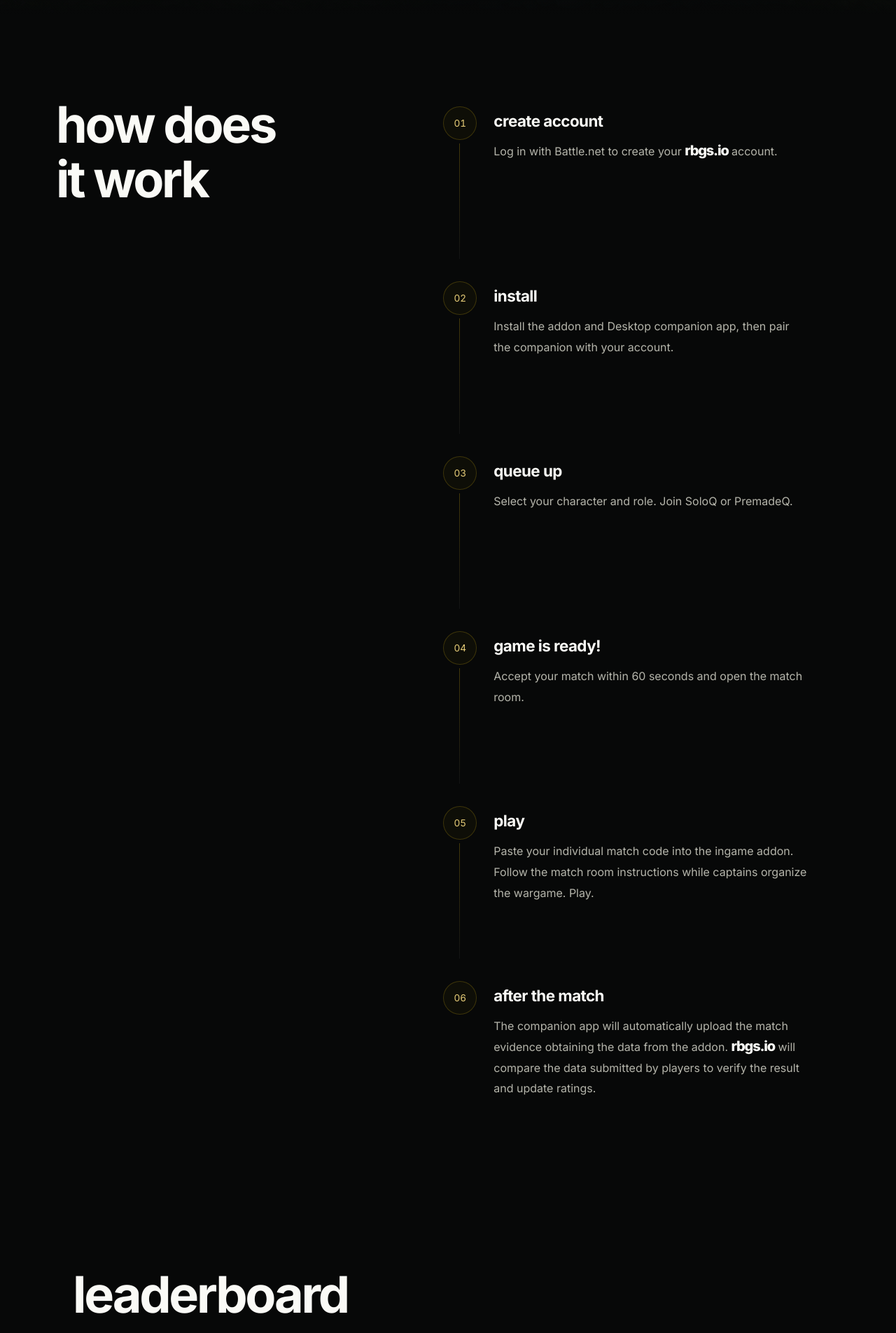
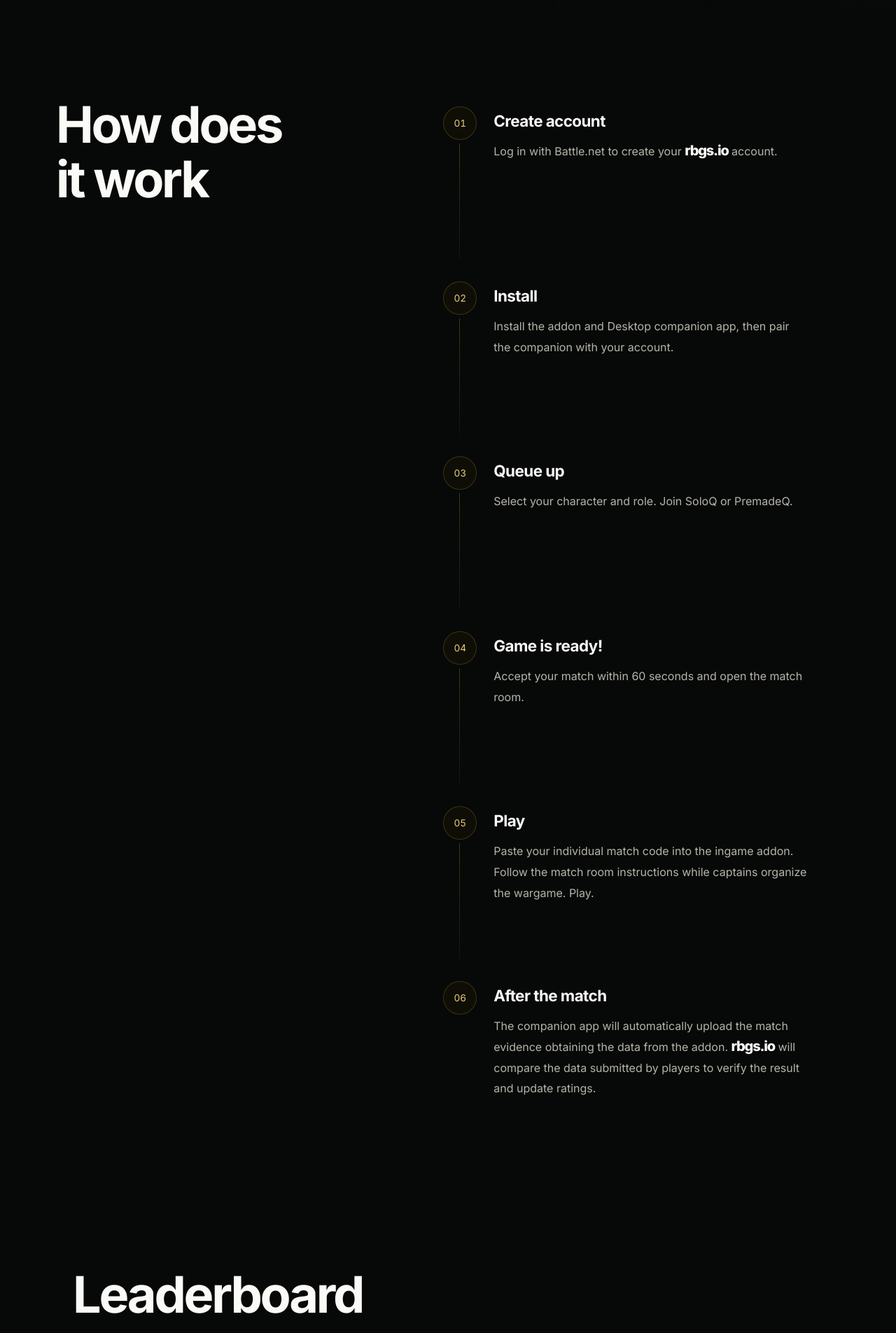
Before and after one commit to gallardoS/rbgs.io, a React (Vite) app: page / in a window 1280 px wide. Shown: the part 800-2705 px from the top of the page at 70% size. Built offline with nearby package versions, Linux system fonts and the light colour scheme; no server answers.

Commit message:
improve texts on the website

```diff
--- a/src/locales/en.ts
+++ b/src/locales/en.ts
@@ -20,7 +20,7 @@ export const messages = {
   groupPending: 'Group creation and invitations are coming with premade matchmaking.',
   settingsIntro: 'Manage your account preferences and paired companion.',
   settingsPending: 'Account settings will be available in a future update.',
-  leaderboardHeading: 'leaderboard',
+  leaderboardHeading: 'Leaderboard',
   leaderboardIntro: 'follow the competition across soloq and premade seasons.',
   leaderboardPreviewSeason: 'Season 3',
   leaderboardDemo: 'Demo season',
@@ -54,16 +54,16 @@ export const messages = {
   queuePending: 'Ranked queues are not open yet.',
   accountIntro: 'Your Battle.net account on rbgs.io.',
   navigationStatus: 'Service status',
-  heroTitle: 'rated battlegrounds for wow: forever',
+  heroTitle: 'Rated Battlegrounds for WoW: Forever',
   heroSolution: 'rbgs.io is a competitive matchmaking platform for bgs',
   heroDescription: 'player rating, balanced matchmaking, seasons, automated wargames',
-  journeyHeading: 'how does it work',
-  journeyLogin: 'create account',
-  journeyInstall: 'install',
-  journeyQueue: 'queue up',
-  journeyAccept: 'game is ready!',
-  journeyWargame: 'play',
-  journeyResults: 'after the match',
+  journeyHeading: 'How does it work',
+  journeyLogin: 'Create account',
+  journeyInstall: 'Install',
+  journeyQueue: 'Queue up',
+  journeyAccept: 'Game is ready!',
+  journeyWargame: 'Play',
+  journeyResults: 'After the match',
   authChecking: 'Checking your session…',
   signedInAs: 'Signed in as',
   login: 'Log in with Battle.net',
--- a/src/locales/es.ts
+++ b/src/locales/es.ts
@@ -22,7 +22,7 @@ export const messages: Record<MessageKey, string> = {
   groupPending: 'La creación de grupos y las invitaciones llegarán con el emparejamiento de premades.',
   settingsIntro: 'Gestiona las preferencias de tu cuenta y la aplicación companion vinculada.',
   settingsPending: 'Los ajustes de cuenta estarán disponibles en una futura actualización.',
-  leaderboardHeading: 'clasificación',
+  leaderboardHeading: 'Clasificación',
   leaderboardIntro: 'sigue la competición en las temporadas de soloq y premades.',
   leaderboardPreviewSeason: 'Temporada 3',
   leaderboardDemo: 'Temporada de ejemplo',
@@ -56,16 +56,16 @@ export const messages: Record<MessageKey, string> = {
   queuePending: 'Las colas clasificatorias aún no están abiertas.',
   accountIntro: 'Tu cuenta de Battle.net en rbgs.io.',
   navigationStatus: 'Estado del servicio',
-  heroTitle: 'campos de batalla puntuados para wow: forever',
+  heroTitle: 'Campos de batalla puntuados para WoW: forever',
   heroSolution: 'rbgs.io es una plataforma de emparejamiento competitivo para campos de batalla',
   heroDescription: 'rating de jugadores, emparejamientos equilibrados, temporadas, wargames automatizados',
-  journeyHeading: 'cómo funciona',
-  journeyLogin: 'crea tu cuenta',
-  journeyInstall: 'instala',
-  journeyQueue: 'entra en cola',
-  journeyAccept: '¡tu partida está lista!',
-  journeyWargame: 'juega',
-  journeyResults: 'después de la partida',
+  journeyHeading: 'Cómo funciona',
+  journeyLogin: 'Crea tu cuenta',
+  journeyInstall: 'Instala',
+  journeyQueue: 'Entra en cola',
+  journeyAccept: '¡Tu partida está lista!',
+  journeyWargame: 'Juega',
+  journeyResults: 'Después de la partida',
   authChecking: 'Comprobando tu sesión…',
   signedInAs: 'Sesión iniciada como',
   login: 'Iniciar sesión con Battle.net',
```
